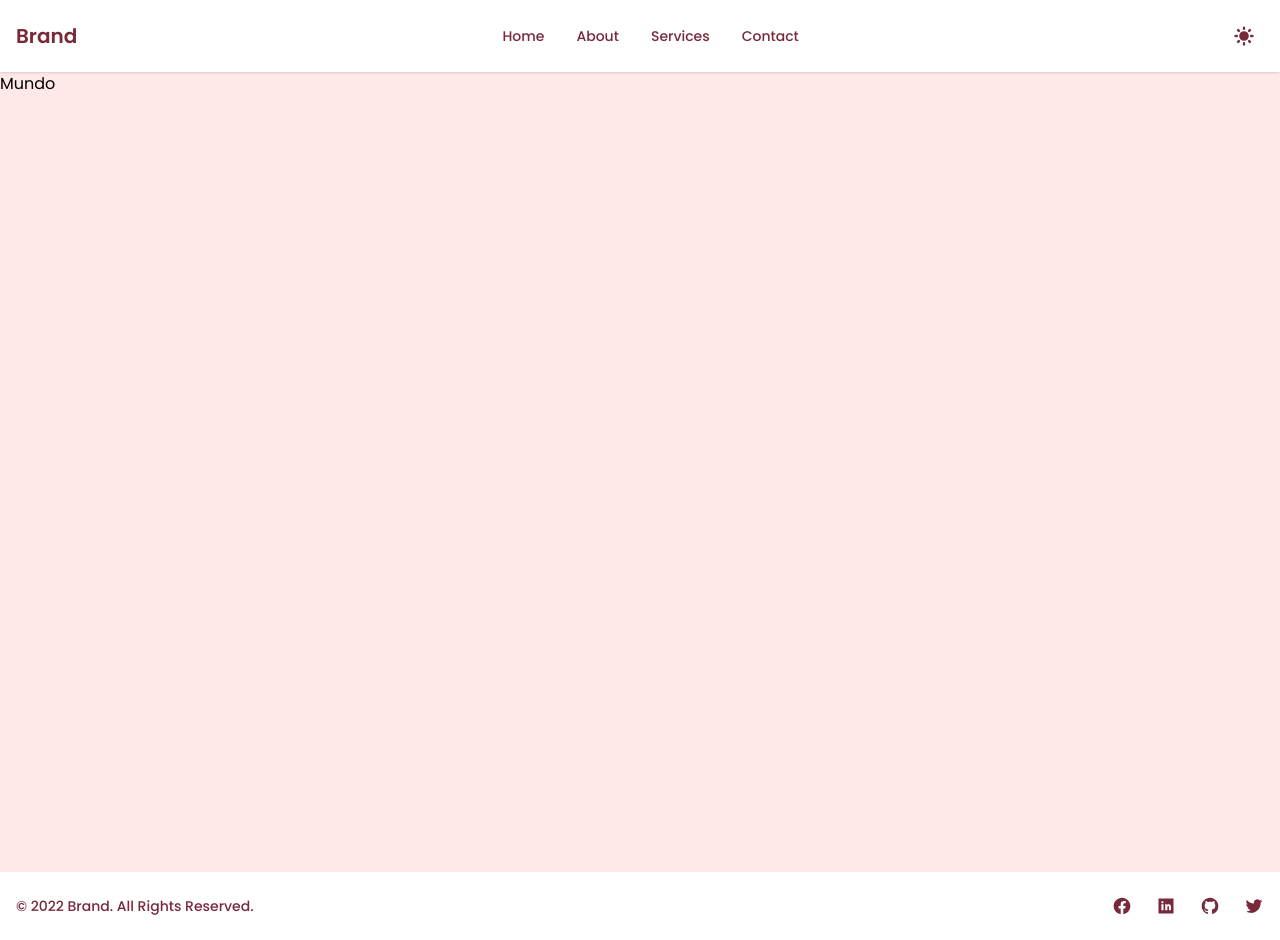
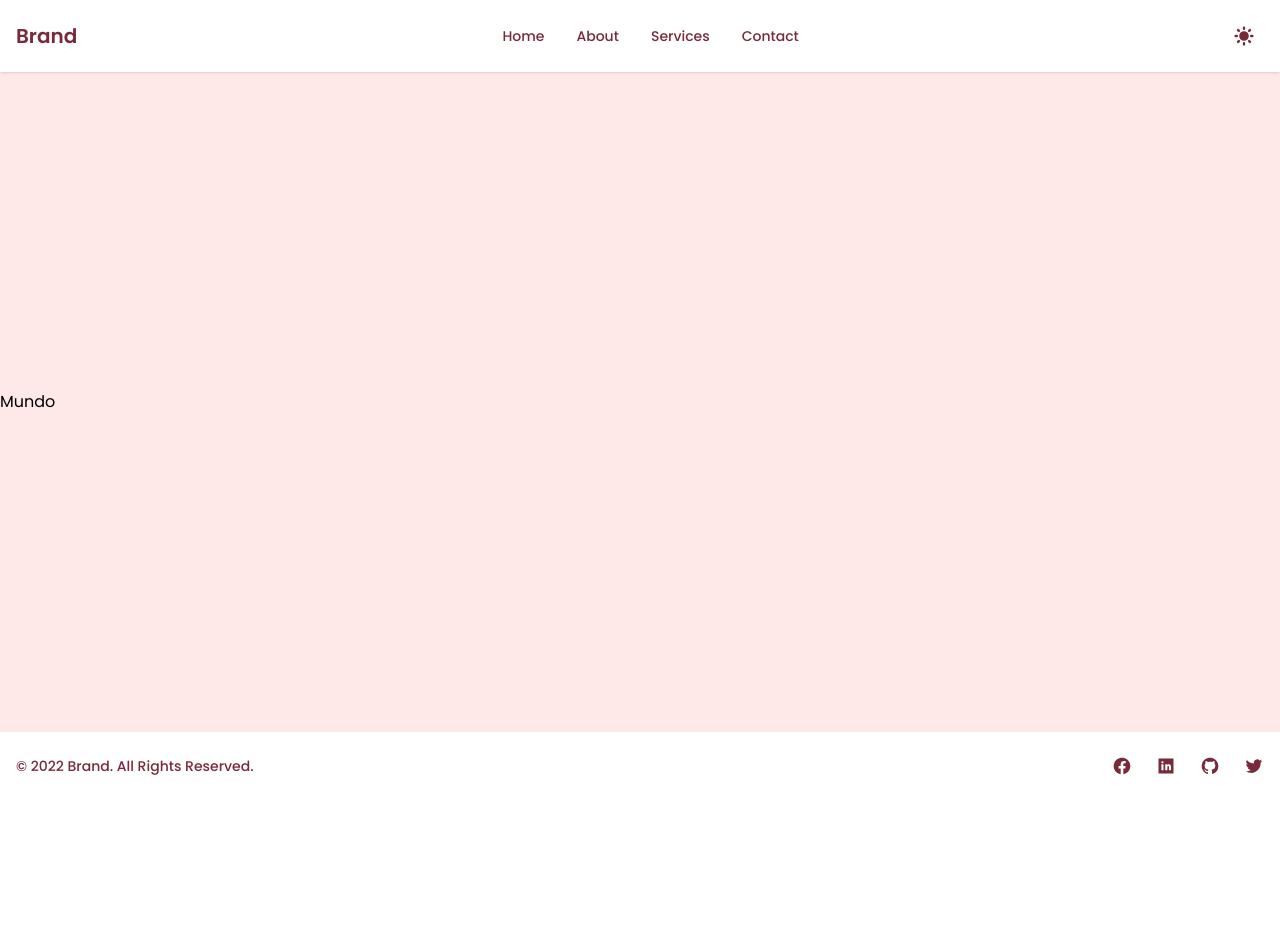
Before and after one commit to Telematica-ucol-2019/E1-7-DIG-Actividad-1, a Nuxt app: page / in a window 1280 px wide. After the commit the page ends 800 px from the top, so only its background shows below. Built offline with nearby package versions, Linux system fonts and the light colour scheme.

Commit message:
All pages are centered in layout

```diff
--- a/src/layouts/default.vue
+++ b/src/layouts/default.vue
@@ -1,9 +1,7 @@
 <template>
-  <div class="flex flex-col min-h-screen">
+  <div class="flex flex-col h-screen justify-between">
     <Navbar class="sticky top-0 z-10" company="Brand" />
-    <NuxtPage
-      class="min-h-screen bg-light-cherry-blossom-pink dark:bg-dark-dark-siena-3"
-    />
+    <NuxtPage class="bg-light-cherry-blossom-pink dark:bg-dark-dark-siena-3" />
     <Footer company="Brand" />
   </div>
 </template>
```
Also changed, not shown: 1 other file (tests, documents, lock files or other folders).
